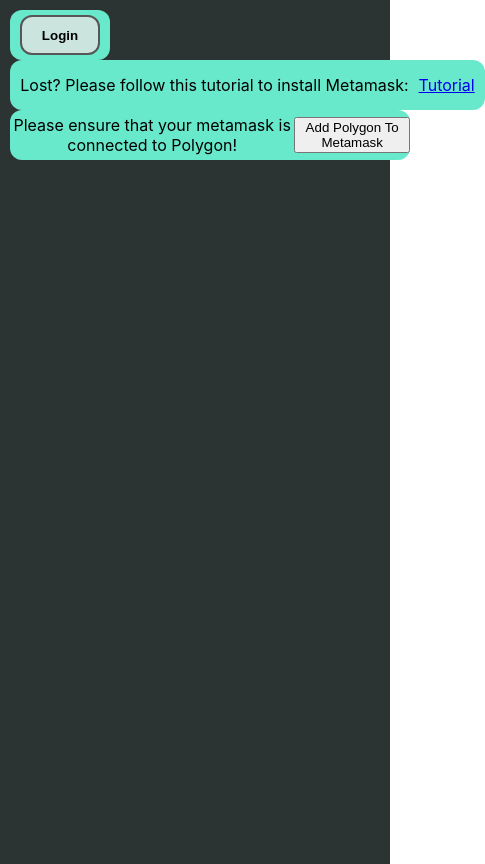
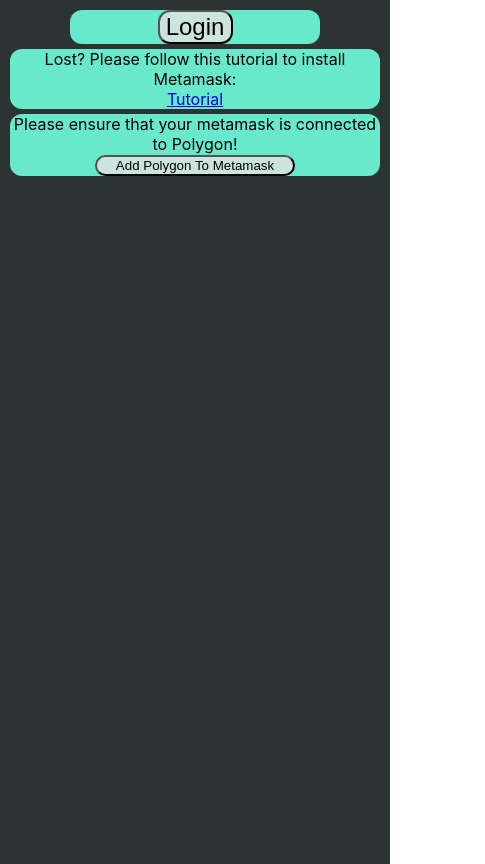
Before and after one commit to Hotmanics/project-duo, a React (Create React App) app in the folder react/: page / in a window 390 px wide. Shown: the whole page, 485 px wide, since content can reach past the window. Built offline with nearby package versions, Linux system fonts and the light colour scheme; what web3modal would draw is missing.

Commit message:
responsive login

```diff
--- a/react/src/App.css
+++ b/react/src/App.css
@@ -4,6 +4,6 @@
     min-height: 100vh;
 }
 
-.app #test {
-    display: inline-block;
+.app #margined {
+    margin-bottom:5px;
 }
--- a/react/src/App.js
+++ b/react/src/App.js
@@ -23,28 +23,25 @@ function App() {
 
   let extra;
   if (connectedWalletInfo === undefined) {
-    extra = <div id="test">
-    <Lost></Lost>
-  </div>;
+    extra = <Lost></Lost>;
   }
 
   let output = <div>
-      <div id="test">
-        <ConnectWallet onWalletConnected={handleLogin}></ConnectWallet>
-      </div>
+    <div id="margined">
+      <ConnectWallet onWalletConnected={handleLogin}></ConnectWallet>
+    </div>
+    <div id="margined">
       {extra}
-      <div id="test">
-        <Lost2></Lost2>
-      </div>
-
+    </div>
+    <div id="margined">
+      <Lost2></Lost2>
+    </div>
   </div>
 
   let loginOutput = connectedWalletInfo === undefined ?
   <div></div> :
   <div>
-    <AdvancedInformation>
-
-    </AdvancedInformation>
+    <AdvancedInformation></AdvancedInformation>
     <TheSameRoof
       connectedWalletInfo={connectedWalletInfo}
     >
--- a/react/src/Components/ConnectWallet/ConnectWallet.css
+++ b/react/src/Components/ConnectWallet/ConnectWallet.css
@@ -1,30 +1,23 @@
 .connectWallet {
   background-color: #69e9cb;
-  width:100px;
   text-align: center;
-  height:50px;
-  justify-content: center;
-  align-items: center;
-  display:flex;
+  margin:auto;
+  width: 100%;
+  min-width: 50px;
+  max-width: 250px;
   border-radius: 12px;
   }
 
-  .connectWallet #holla {
-    font-size: 14px;
-    }
-
-.connectWallet button {
-  width: 80px;
+.connectWallet button{
   background-color: #CBE4DE;
-  border: 2px solid #565656;
-  border-radius: 12px;
-  font-weight: bolder;
-  cursor: pointer;
-  height: 80%;
-}
-
-.connectWallet button:hover,
-.connectWallet button:active {
-  background-color: #00FFCA;
-  border-color: #ffffff;;
-}
+  width: 100%;
+  min-width: 50px;
+  max-width: 75px;
+  font-size:24px;
+  border-radius:12px;
+  }
+  .connectWallet button:hover,
+  .connectWallet button:active{
+    background-color: #00FFCA;
+    border-color: #000000;;
+  }
--- a/react/src/Components/ContractManagement/ContractManagement.css
+++ b/react/src/Components/ContractManagement/ContractManagement.css
@@ -46,7 +46,7 @@
   padding-bottom:25px;
 }
 .contractManagement a:link {
-  color: red;
+  color: green;
   font-size: 32px;
 }
 
--- a/react/src/Components/ContractManagement/ContractManagement.js
+++ b/react/src/Components/ContractManagement/ContractManagement.js
@@ -79,15 +79,23 @@ const ContractManagement = (props)=> {
                 </table>
                 <br/>
 
+                <div>
+
+                <a href="https://docs.google.com/presentation/d/10B4C4qOVttJvZJHvNMV5gY3DjoZ28meIyWayGF4DrUw/edit?usp=sharing" target='#'>
+                    Slides Presentation
+                </a>
+                </div>
+
+
                 <div id="in">
-                    <a href="https://jacobhomanics.itch.io/game1" target="#">
-                    Play Game 1
+                    <a href="https://jacobhomanics.itch.io/shootout" target='#'>
+                    Play Shootout
                 </a>
                 </div>
 
                 <div id="in">
-                    <a href="https://jacobhomanics.itch.io/game1" target='#'>
-                    Play Game 2
+                    <a href="https://jacobhomanics.itch.io/jumpy" target="#">
+                    Play Jump
                 </a>
                 </div>
 
--- a/react/src/Components/Lost/Lost.css
+++ b/react/src/Components/Lost/Lost.css
@@ -1,30 +1,9 @@
 .lost {
     background-color: #69e9cb;
-    width:475px;
     text-align: center;
-    height:50px;
-    justify-content: center;
-    align-items: center;
-    display:flex;
+    margin:auto;
+    width: 100%;
+    min-width: 50px;
+    max-width: 400px;
     border-radius: 12px;
-    }
-
-.lost #holla {
-    font-size: 14px;
-    }
-
-
-    .lost #uh {
-        display: flex;
-        margin:auto;
-        align-items: center;
-        justify-content: center;
-    }
-
-    .lost #uh2 {
-        margin-left:5px;
-    }
-
-    .lost #tt {
-        margin-left:5px;
-    }
+}
--- a/react/src/Components/Lost/Lost.js
+++ b/react/src/Components/Lost/Lost.js
@@ -6,12 +6,9 @@ import { ethers } from "ethers"
 import "./Lost.css";
 
 const Lost = (props)=> {
-
     return <div className="lost">
-            <div id="uh">
-                <div id="holla uh2">Lost? Please follow this tutorial to install Metamask: </div>
-                <a id="tt" href="https://www.geeksforgeeks.org/how-to-install-and-use-metamask-on-google-chrome/" target={"#"}><div id="tt">Tutorial</div></a>
-            </div>
+            <div>Lost? Please follow this tutorial to install Metamask: </div>
+            <a href="https://www.geeksforgeeks.org/how-to-install-and-use-metamask-on-google-chrome/" target={"#"}>Tutorial</a>
         </div>
 }
 
--- a/react/src/Components/Lost2/Lost2.css
+++ b/react/src/Components/Lost2/Lost2.css
@@ -1,30 +1,22 @@
 .lost2 {
     background-color: #69e9cb;
-    width:400px;
     text-align: center;
-    height:50px;
-    justify-content: center;
-    align-items: center;
-    display:flex;
+    margin:auto;
+    width: 100%;
+    min-width: 50px;
+    max-width: 450px;
     border-radius: 12px;
+}
+
+.lost2 button{
+    background-color: #CBE4DE;
+    width: 100%;
+    min-width: 50px;
+    max-width: 200px;
+    border-radius:12px;
     }
-
-.lost2 #holla {
-    font-size: 14px;
+    .lost2 button:hover,
+    .lost2 button:active{
+      background-color: #00FFCA;
+      border-color: #000000;;
     }
-
-
-    .lost2 #uh {
-        display: flex;
-        margin:auto;
-        align-items: center;
-        justify-content: center;
-    }
-
-    .lost2 #uh2 {
-        margin-left:5px;
-    }
-
-    .lost2 #tt {
-        margin-left:5px;
-    }
```
Also changed, not shown: 10 other files (tests, documents, lock files or other folders).
